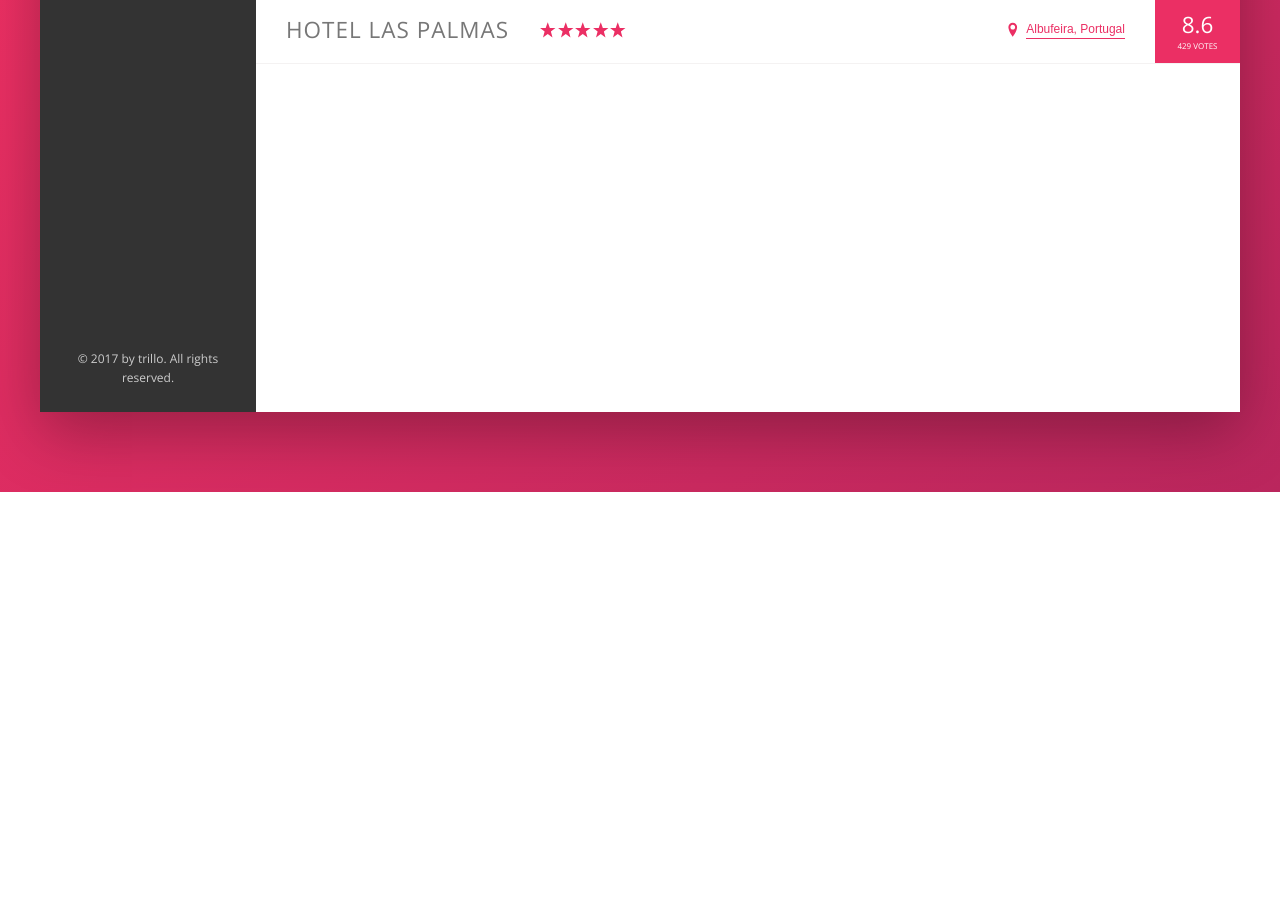
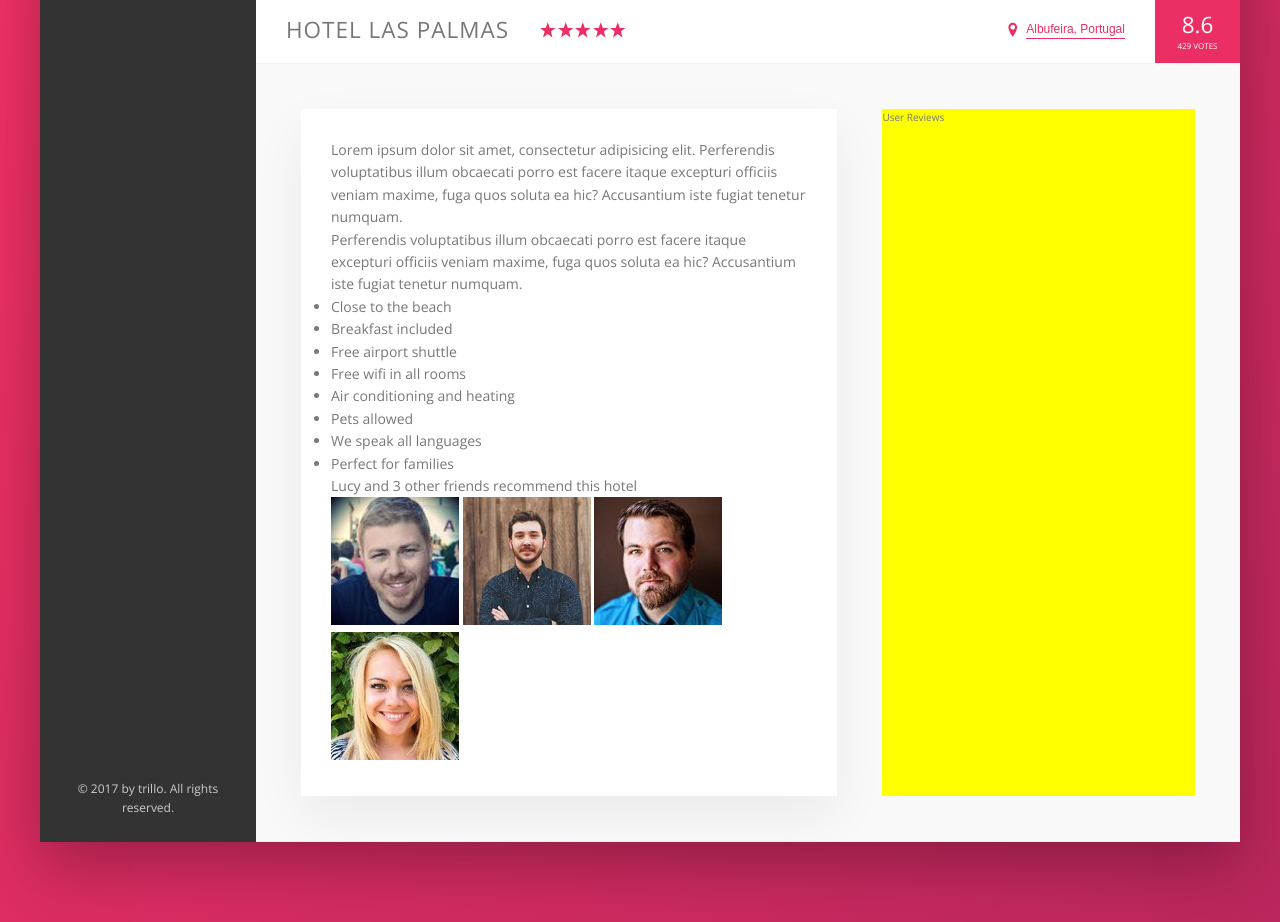
Before and after one commit to AlexxBelous/Trillo, a website: page index.html in a window 1280 px wide. Shown: the part 538-1460 px from the top of the page. Before the commit the page ends 1030 px from the top, so only its background shows below. Drawn offline with nearby package versions, Linux system fonts and the light colour scheme; files whose address does not match are found by name.

Commit message:
16. Building the Description Section - Part 1

```diff
--- a/index.html
+++ b/index.html
@@ -140,6 +140,45 @@
                     </div>
                 </div>
 
+                <div class="detail">
+                    <div class="description">
+                        <p class="paragraph">
+                            Lorem ipsum dolor sit amet, consectetur adipisicing elit. Perferendis voluptatibus illum
+                            obcaecati porro est facere itaque excepturi officiis veniam maxime, fuga quos soluta ea hic?
+                            Accusantium iste fugiat tenetur numquam.
+                        </p>
+                        <p class="paragraph">
+                            Perferendis voluptatibus illum obcaecati porro est facere itaque excepturi officiis veniam
+                            maxime, fuga quos soluta ea hic? Accusantium iste fugiat tenetur numquam.
+                        </p>
+                        <ul class="list">
+                            <li class="list__item">Close to the beach</li>
+                            <li class="list__item">Breakfast included</li>
+                            <li class="list__item">Free airport shuttle</li>
+                            <li class="list__item">Free wifi in all rooms</li>
+                            <li class="list__item">Air conditioning and heating</li>
+                            <li class="list__item">Pets allowed</li>
+                            <li class="list__item">We speak all languages</li>
+                            <li class="list__item">Perfect for families</li>
+                        </ul>
+                        <div class="recommend">
+                            <p class="recommend__count">
+                                Lucy and 3 other friends recommend this hotel
+                            </p>
+                            <div class="recommend__friends">
+                                <img src="img/user-3.jpg" alt="Friends 1" class="recommend__photo">
+                                <img src="img/user-4.jpg" alt="Friends 2" class="recommend__photo">
+                                <img src="img/user-5.jpg" alt="Friends 3" class="recommend__photo">
+                                <img src="img/user-6.jpg" alt="Friends 4" class="recommend__photo">
+                            </div>
+                        </div>
+                    </div>
+
+                    <div class="user-reviews">
+                        User Reviews
+                    </div>
+                </div>
+
 
 
             </main>
--- a/sass/_base.scss
+++ b/sass/_base.scss
@@ -13,6 +13,11 @@
     --color-grey-dark-3: #999;
 
     --shadow-dark: 0 2rem 6rem rgba(0, 0, 0, .3);
+    --shadow-light: 0 2rem 5rem rgba(0, 0, 0, .06);
+
+
+    --line: 1px solid var(--color-grey-light-2);
+
 }
 
 * {
--- a/sass/_components.scss
+++ b/sass/_components.scss
@@ -199,7 +199,7 @@
 .overview {
   display: flex;
   align-items: center;
-  border-bottom: 1px solid var(--color-grey-light-2);
+  border-bottom: var(--line);
 
 
   &__heading {
--- a/sass/_layout.scss
+++ b/sass/_layout.scss
@@ -11,7 +11,7 @@
     font-size: 1.4rem;
     height: 7rem;
     background-color: #fff;
-    border-bottom: 1px solid var(--color-grey-light-2);
+    border-bottom: var(--line);
     display: flex;
     justify-content: space-between;
     align-items: center;
@@ -33,7 +33,27 @@
 
 .hotel-view {
     background-color: #fff;
-    height: 80rem   ;
-
     flex: 1;
 }
+
+.detail {
+    display: flex;
+    padding: 4.5rem;
+    background-color: var(--color-grey-light-1);
+    border-bottom: var(--line);
+
+}
+
+.description {
+    font-size: 1.4rem;
+    background-color: #fff;
+    box-shadow: var(--shadow-light);
+    padding: 3rem;
+    flex: 0 0 60%;
+    margin-right: 4.5rem;
+}
+
+.user-reviews {
+    background-color: yellow;
+    flex: 1;
+}
```
Also changed, not shown: css/style.css.
